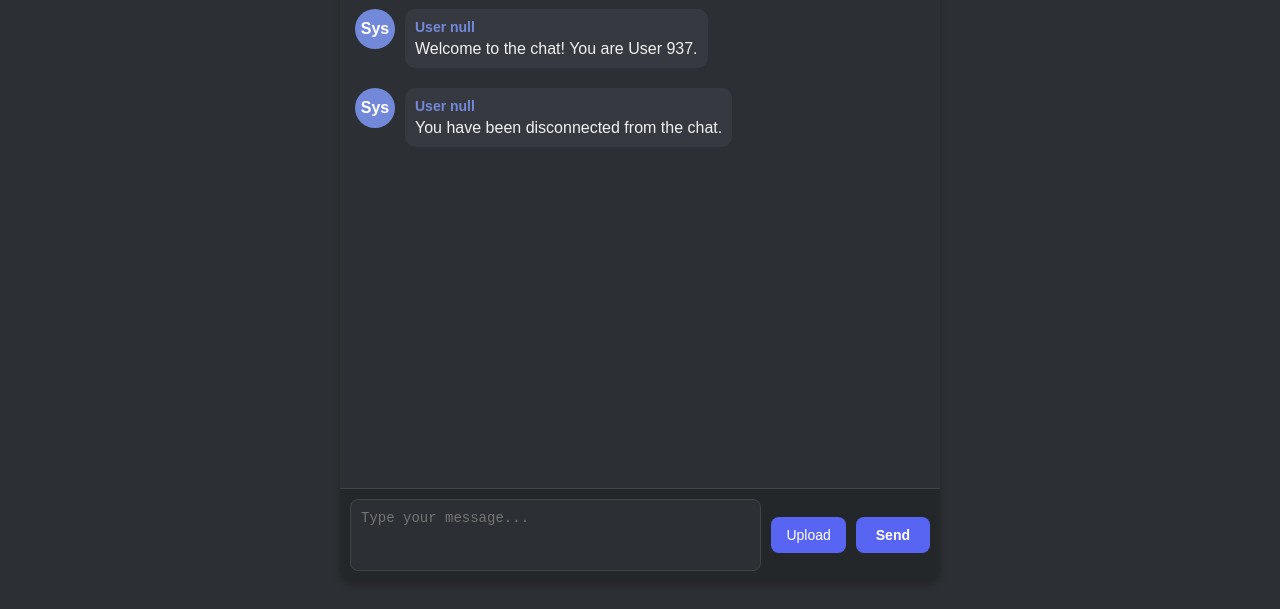
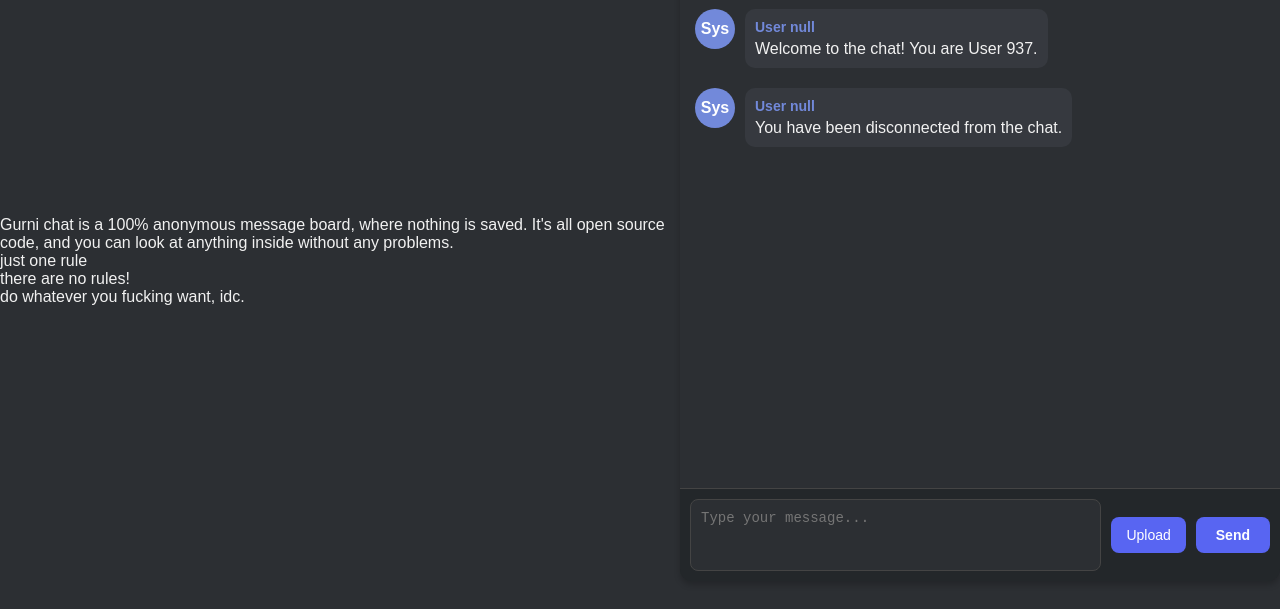
Before and after one commit to ddezORTEP/gurni-chat, a website: page public/index.html in a window 1280 px wide. Shown: the part 139-748 px from the top of the page. Drawn offline with Linux system fonts and the light colour scheme.

Commit message:
added code

```diff
--- a/public/index.html
+++ b/public/index.html
@@ -152,6 +152,12 @@
     </style>
 </head>
 <body>
+    <p>
+    Gurni chat is a 100% anonymous message board, where nothing is saved. It's all open source code, and you can look at anything inside without any problems.
+    <br>just one rule<br>
+    there are no rules!<br>
+    do whatever you fucking want, idc.
+    </p>
     <div class="chat-container">
         <div class="chat-header">Gurni Chat</div>
         <div class="chat-messages" id="chatMessages">
```
